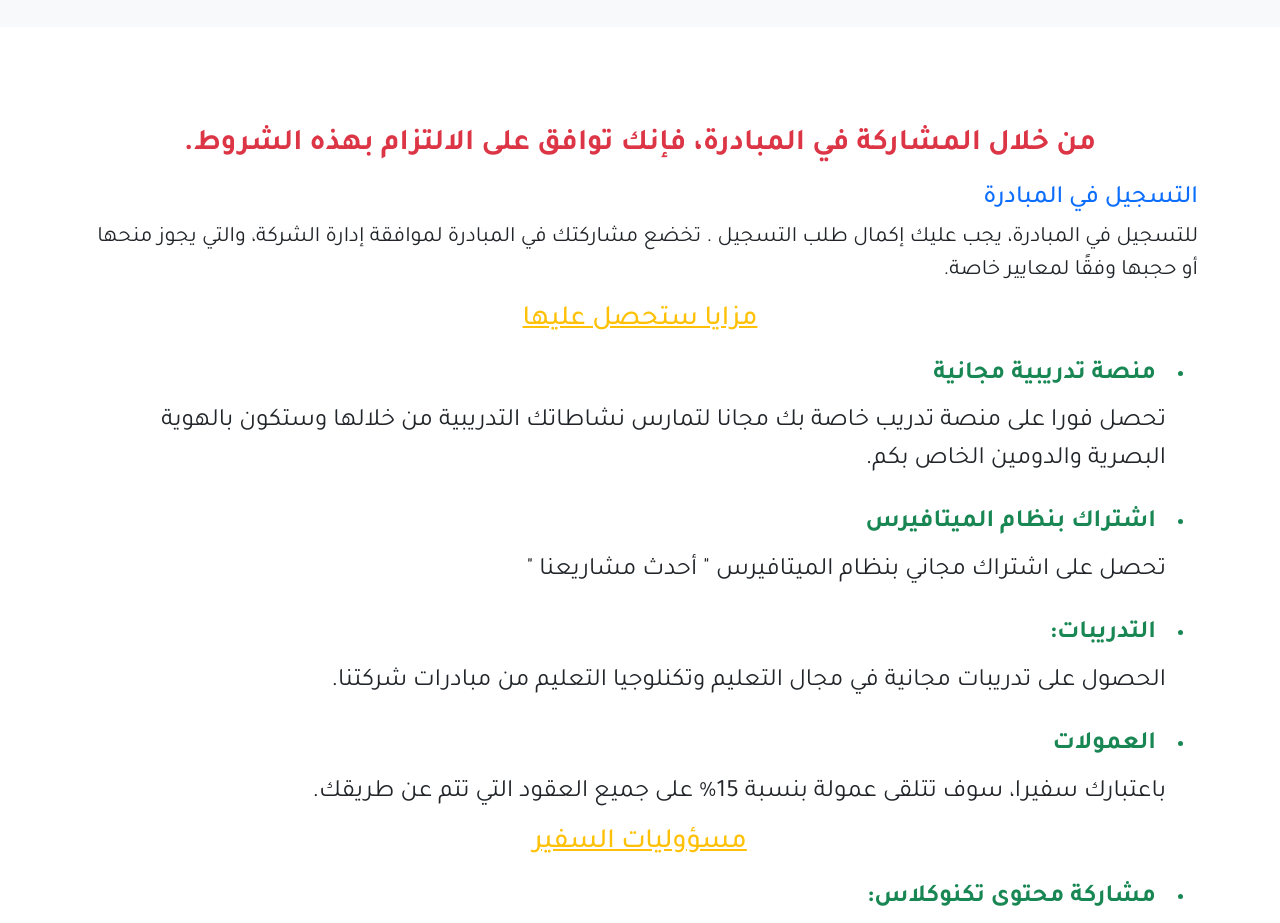
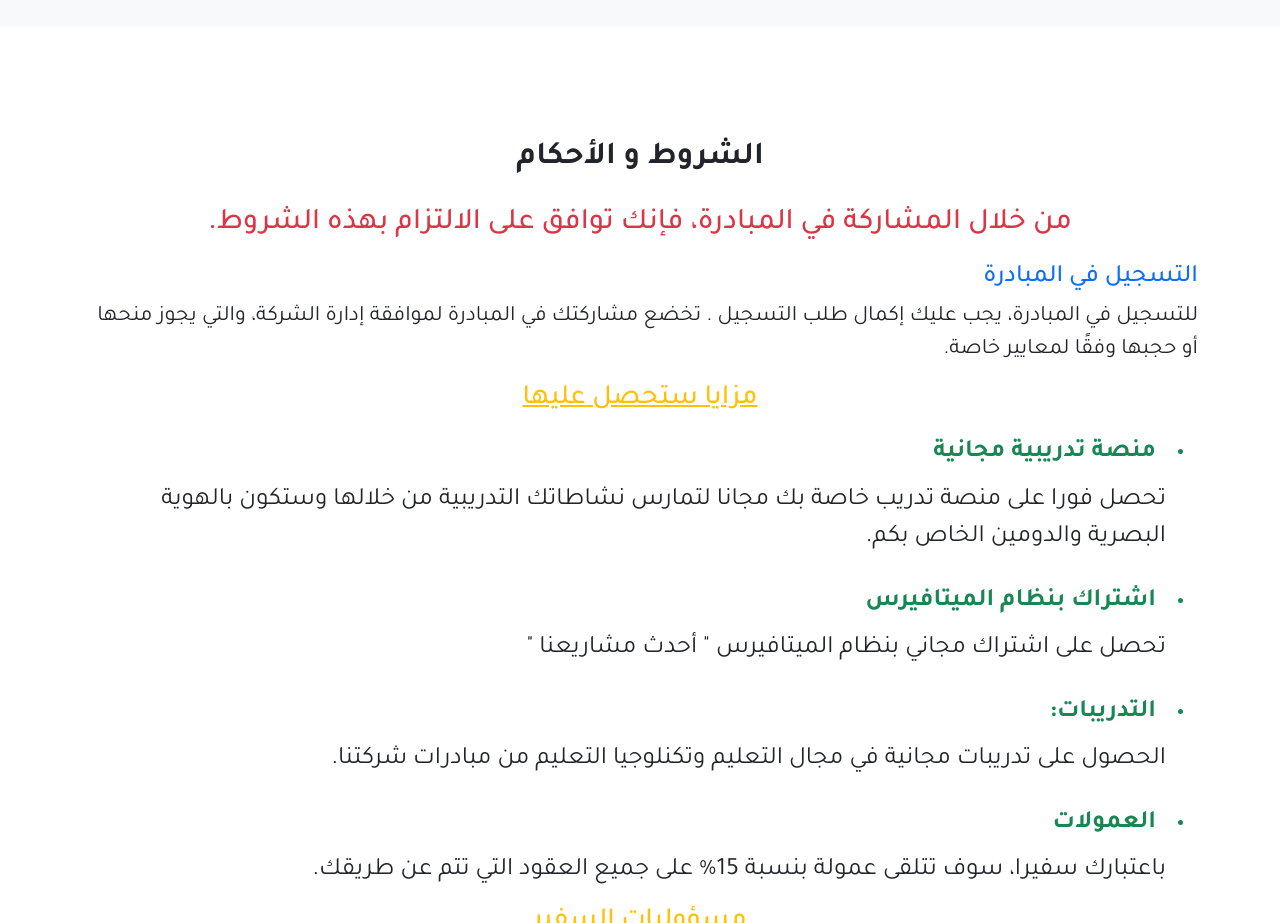
Before and after one commit to Alizelabd/Be-ambassador, a plain HTML site: page index.html in a window 1280 px wide. Shown: the part 2000-2923 px from the top of the page. Drawn offline with Linux system fonts and the light colour scheme.

Commit message:
add title to terms section

```diff
--- a/index.html
+++ b/index.html
@@ -99,8 +99,9 @@
     </div>
     <section id="terms">
         <div class="container mt-5 pt-5">
+            <h2 class="text-center py-3 fw-bold">الشروط و الأحكام</h2>
             <!-- الشروط و الأحكام -->
-            <p class="fw-bold text-danger text-center font-sz5">
+            <p class="fw-medium text-danger text-center font-sz5">
                 من خلال المشاركة في المبادرة، فإنك توافق على
                 الالتزام بهذه الشروط.
             </p>
```
